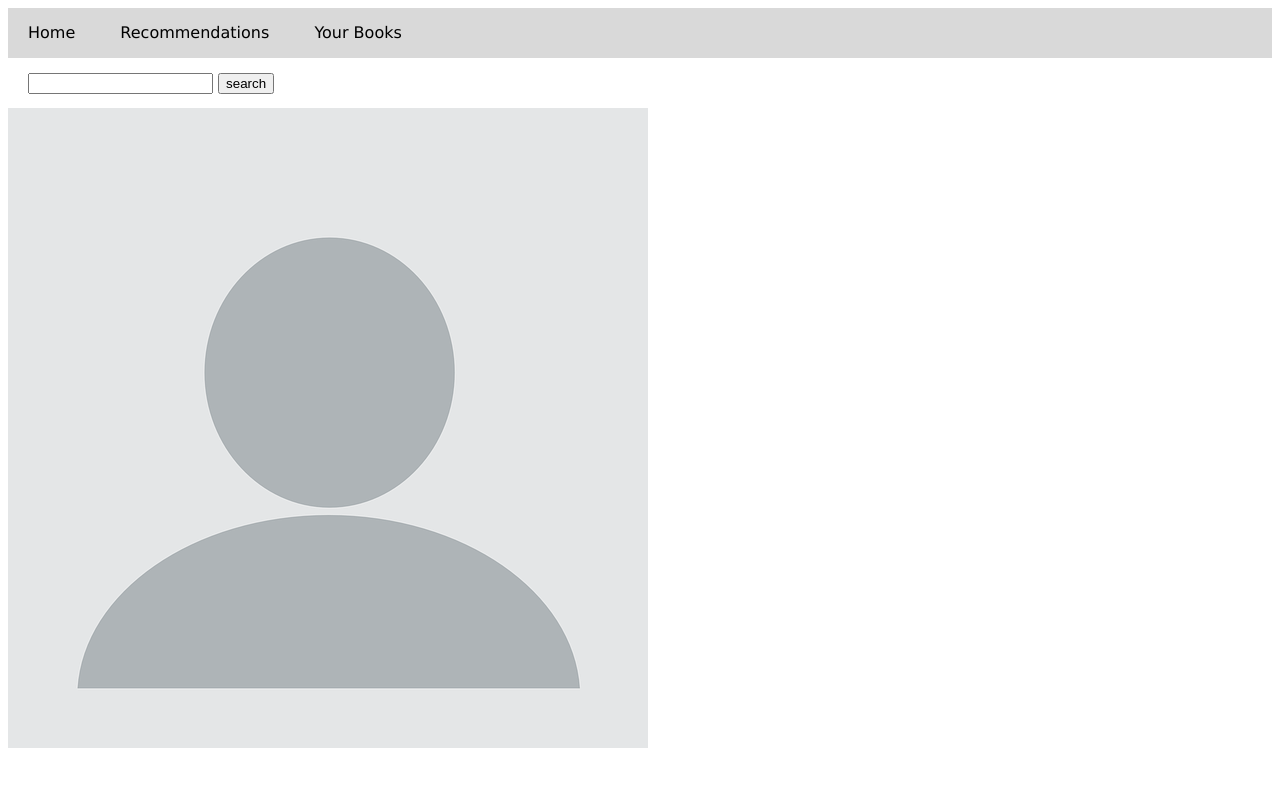
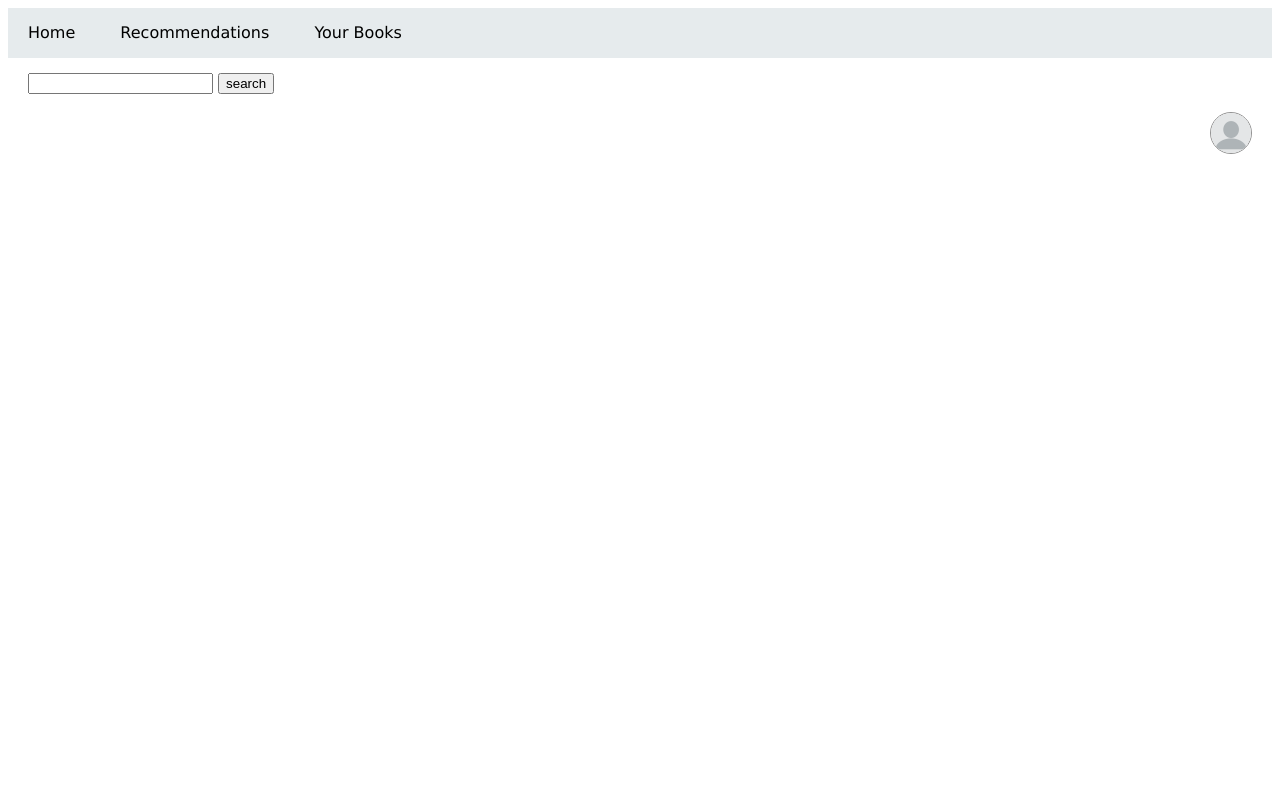
Before and after one commit to BillieEyelash/CS4F2021, a Flask app: page /profile in a window 1280 px wide. Shown: the top 787 px of the page. Run offline with Flask 2, Linux system fonts and the light colour scheme; some libraries are stand-ins or nearby versions.

Commit message:
Add profilepic formatting

```diff
--- a/FinalProject/static/style.css
+++ b/FinalProject/static/style.css
@@ -49,7 +49,6 @@ body
   color: #00635d;
 }
 
-
 .pagelink
 {
   color: #000000;
@@ -62,6 +61,17 @@ body
 #header
 {
   width: 100%;
-  background: #d9d9d9;
+  background: #e6ebed;
   height: 50px
 }
+
+#profilepic
+{
+  width: 40px;
+  height: auto;
+  border-radius: 100%;
+  border: 1px solid #919191;
+  margin-top: 4px;
+  margin-right: 20px;
+  float: right;
+}
```
